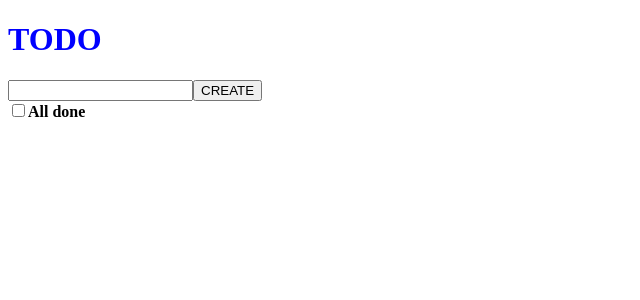
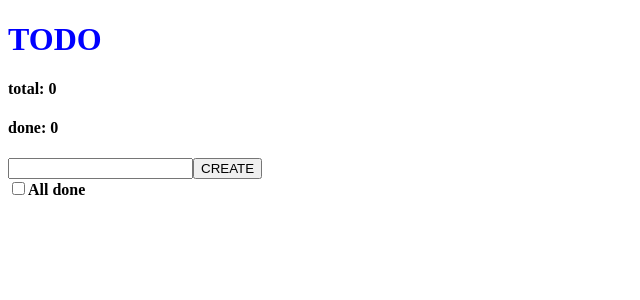
Before and after one commit to taigakiyokawa/todo-app-react, a React app: page / in a window 1280 px wide. Shown: the top 300 px of the page, without its empty margins (0-640 px from the left). Built offline with nearby package versions, Linux system fonts and the light colour scheme.

Commit message:
define doneCount func to use in Header and give total and done props to Header

```diff
--- a/src/components/App.jsx
+++ b/src/components/App.jsx
@@ -92,13 +92,24 @@ export default class App extends React.Component {
     this.setState({ todoList: todoList });
   }
 
+  // Use in <Header/>: return number of todo which isDone is true
+  doneCount = () => {
+    const doneList = this.state.todoList.filter(t => t.isDone )
+    console.log(`done: ${doneList.length}`)
+    return doneList.length
+  }
+
+
+
 
   render() {
     console.log("--- updated ---");
     console.log(this.state.todoList);
     return (
       <div>
-        <Header/>
+        <Header
+          total={ this.state.todoList.length }
+          done={ this.doneCount() }/>
         <Form createTodo={ this.createTodo }/>
         <AllDone
           isAllDone={ this.state.isAllDone }
--- a/src/components/Header.jsx
+++ b/src/components/Header.jsx
@@ -1,8 +1,12 @@
 import React from 'react';
 
-const Header = () => (
-  <div>
+const Header = (props) => (
+  <div className="header">
     <h1 className="headline">TODO</h1>
+    <div className="count">
+      <h4 className="totalCount">total: { props.total }</h4>
+      <h4 className="doneCount">done: { props.done }</h4>
+    </div>
   </div>
 )
 
```
